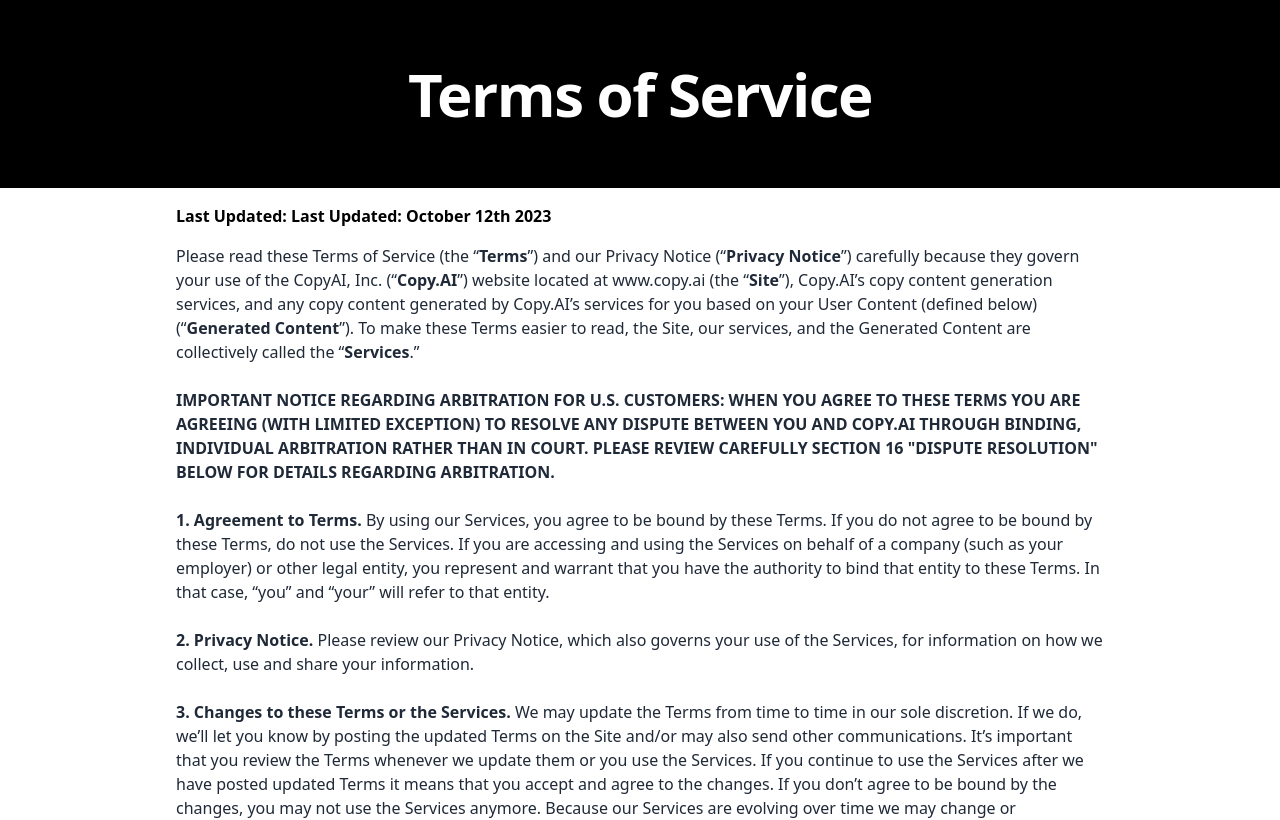
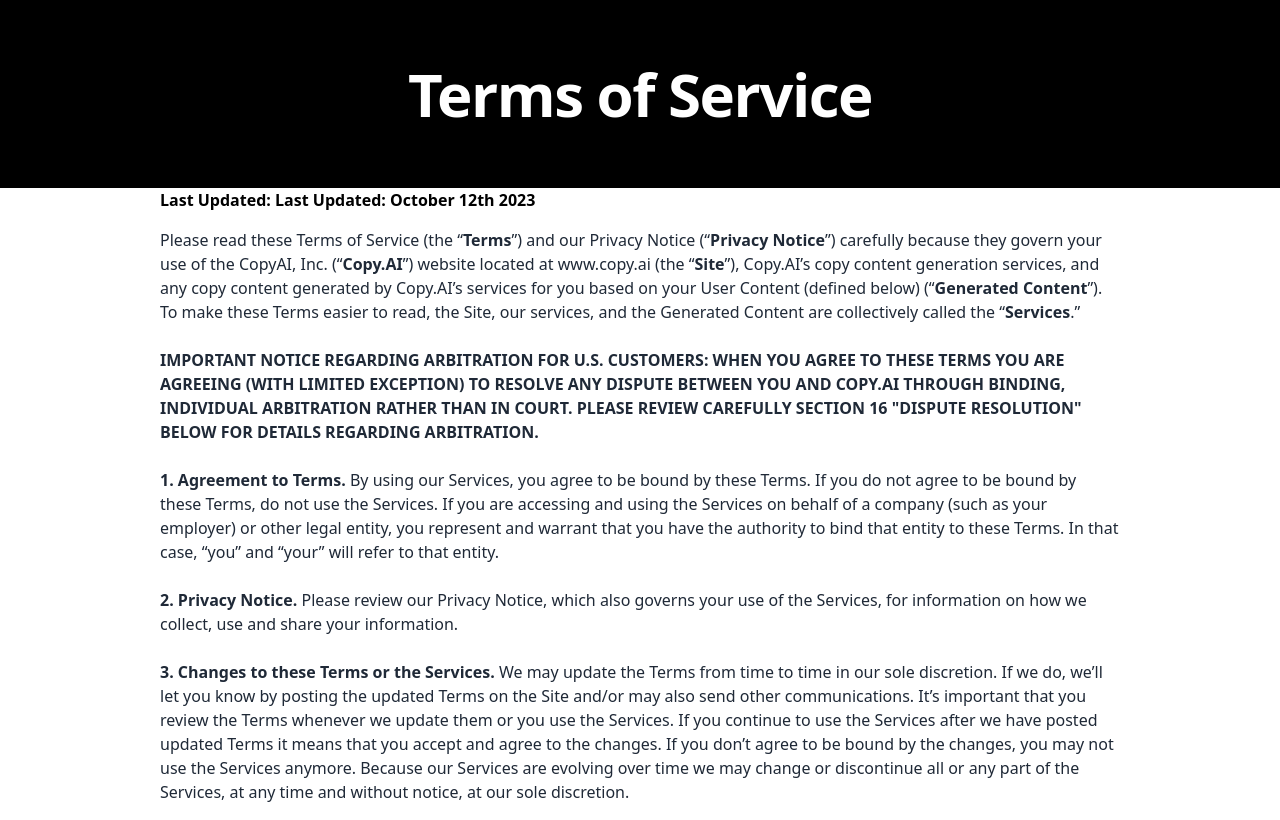
Before and after one commit to sagnihotri773/terms-of-service, a React (Create React App) app: page / in a window 1280 px wide. Shown: the top 820 px of the page. Built offline with nearby package versions, Linux system fonts and the light colour scheme.

Commit message:
Update Content.js

```diff
--- a/src/component/Content.js
+++ b/src/component/Content.js
@@ -7,7 +7,7 @@
 
     const lastUpdated = "‍Last Updated: October 12th 2023";
     return (
-        <div className="w-3/4 mx-auto bg-white p-4 rounded-lg">
+        <div className="w-3/4 mx-auto bg-white  rounded-lg">
             <h1 className="text-2x2 font-bold mb-4">Last Updated: {lastUpdated}</h1>
 
             <div className="space-y-6">
```
